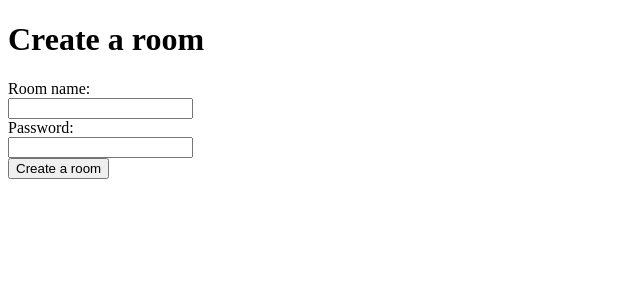
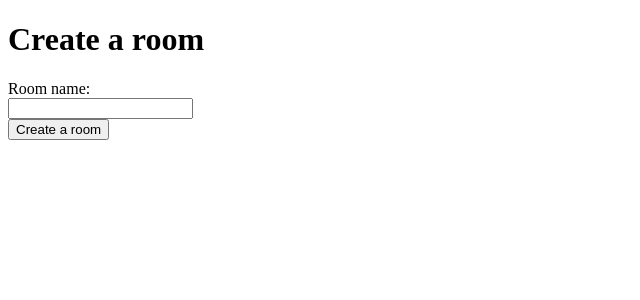
Before and after one commit to alirabiee/etaroom, a React app in the folder web/: page / in a window 1280 px wide. Shown: the top 300 px of the page, without its empty margins (0-640 px from the left). Built offline with nearby package versions, Linux system fonts and the light colour scheme; the HTML template or start-up script is replaced by a standard one.

Commit message:
Remove password as input

```diff
--- a/web/package.json
+++ b/web/package.json
@@ -19,6 +19,7 @@
     "babel-loader": "^8.2.2",
     "react": "^17.0.2",
     "react-dom": "^17.0.2",
+    "uuid": "^8.3.2",
     "webpack": "^5.44.0",
     "webpack-cli": "^4.7.2"
   },
--- a/web/src/components/CreateRoomForm.js
+++ b/web/src/components/CreateRoomForm.js
@@ -1,9 +1,10 @@
 import React from 'react'
 import PropTypes from 'prop-types'
 import { createRoom } from './API'
+import { v4 as uuidv4 } from 'uuid'
 
 class CreateRoomForm extends React.Component {
-    state={ name: '', password:'' }
+    state={ name: '', password: uuidv4() }
 
     static get propTypes() {
         return {
@@ -32,10 +33,6 @@ class CreateRoomForm extends React.Component {
                     <div className="col-md-10"><input id="name" className="form-control" value={this.state.name} onChange={event => this.setState({name: event.target.value})} /></div>
                 </div>
                 <div className="form-group">
-                    <label className="col-md-2 control-label" htmlFor="password">Password: </label>
-                    <div className="col-md-10"><input id="password" className="form-control" type="password" value={this.state.password} onChange={event => this.setState({password: event.target.value})} /></div>
-                </div>
-                <div className="form-group">
                     <div className="col-md-offset-2 col-md-10"><button type="submit" onClick={this.createRoom}>Create {this.state.name || 'a'} room</button></div>
                 </div>
             </form>
```
Also changed, not shown: 1 other file (tests, documents, lock files or other folders).
